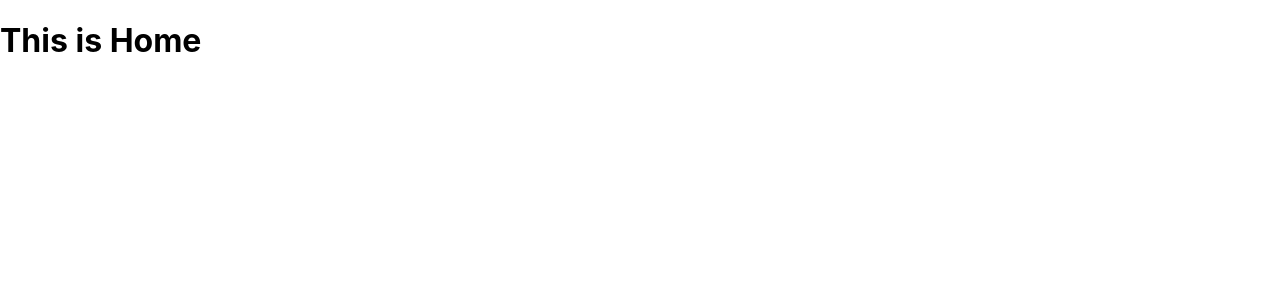
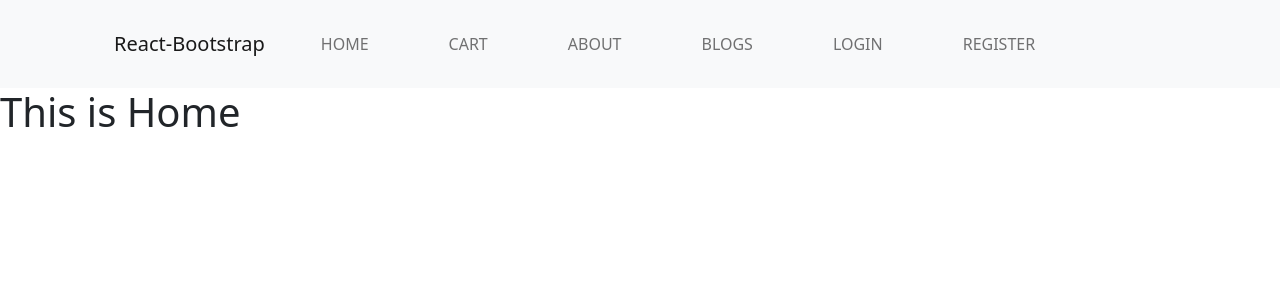
Before and after one commit to abdulmomin956/couple-capture, a React (Create React App) app: page / in a window 1280 px wide. Shown: the top 300 px of the page. Built offline with nearby package versions, Linux system fonts and the light colour scheme.

Commit message:
nav bar initiate

```diff
--- a/package.json
+++ b/package.json
@@ -6,7 +6,9 @@
     "@testing-library/jest-dom": "^5.16.4",
     "@testing-library/react": "^13.1.1",
     "@testing-library/user-event": "^13.5.0",
+    "bootstrap": "^5.1.3",
     "react": "^18.0.0",
+    "react-bootstrap": "^2.2.3",
     "react-dom": "^18.0.0",
     "react-router-dom": "^6.3.0",
     "react-scripts": "5.0.1",
--- a/public/index.html
+++ b/public/index.html
@@ -1,14 +1,12 @@
 <!DOCTYPE html>
 <html lang="en">
+
 <head>
   <meta charset="utf-8" />
   <link rel="icon" href="%PUBLIC_URL%/favicon.ico" />
   <meta name="viewport" content="width=device-width, initial-scale=1" />
   <meta name="theme-color" content="#000000" />
-    <meta
-      name="description"
-      content="Web site created using create-react-app"
-    />
+  <meta name="description" content="Web site created using create-react-app" />
   <link rel="apple-touch-icon" href="%PUBLIC_URL%/logo192.png" />
   <!--
       manifest.json provides metadata used when your web app is installed on a
@@ -24,8 +22,9 @@
       work correctly both with client-side routing and a non-root public URL.
       Learn how to configure a non-root public URL by running `npm run build`.
     -->
-    <title>React App</title>
+  <title>Couple Capture</title>
 </head>
+
 <body>
   <noscript>You need to enable JavaScript to run this app.</noscript>
   <div id="root"></div>
@@ -40,4 +39,5 @@
       To create a production bundle, use `npm run build` or `yarn build`.
     -->
 </body>
+
 </html>
--- a/src/App.js
+++ b/src/App.js
@@ -3,14 +3,17 @@ import './App.css';
 import About from './pages/About/About';
 import Blogs from './pages/Blogs/Blogs';
 import CheckOut from './pages/CheckOut/CheckOut';
+import Header from './pages/Header/Header';
 import Home from './pages/Home/Home';
 import Login from './pages/Login/Login';
 import NotFound from './pages/NotFound/NotFound';
 import Register from './pages/Register/Register';
+import 'bootstrap/dist/css/bootstrap.min.css';
 
 function App() {
   return (
     <div>
+      <Header></Header>
       <Routes>
         <Route path='/' element={<Home></Home>}></Route>
         <Route path='/checkout' element={<CheckOut></CheckOut>}></Route>
--- /dev/null
+++ b/src/pages/Header/Header.css
@@ -0,0 +1,14 @@
+.header a {
+    text-decoration: none;
+    text-align: center;
+}
+
+.header {
+    margin: 1rem auto;
+    width: 80%;
+    text-align: center;
+}
+
+nav a {
+    margin: 1rem 2rem;
+}
--- /dev/null
+++ b/src/pages/Header/Header.js
@@ -0,0 +1,29 @@
+import React from 'react';
+import { Container, Nav, Navbar, NavDropdown } from 'react-bootstrap';
+import { Link } from 'react-router-dom';
+import './Header.css'
+
+const Header = () => {
+    return (
+        <div>
+            <Navbar bg="light" expand="lg">
+                <Container>
+                    <Navbar.Brand as={Link} to="/">React-Bootstrap</Navbar.Brand>
+                    <Navbar.Toggle aria-controls="basic-navbar-nav" />
+                    <Navbar.Collapse id="basic-navbar-nav">
+                        <Nav className="me-auto">
+                            <Nav.Link as={Link} to="/">HOME</Nav.Link>
+                            <Nav.Link as={Link} to="/checkout">CART</Nav.Link>
+                            <Nav.Link as={Link} to="/about">ABOUT</Nav.Link>
+                            <Nav.Link as={Link} to="/blogs">BLOGS</Nav.Link>
+                            <Nav.Link as={Link} to="/login">LOGIN</Nav.Link>
+                            <Nav.Link as={Link} to="/register">REGISTER</Nav.Link>
+                        </Nav>
+                    </Navbar.Collapse>
+                </Container>
+            </Navbar>
+        </div>
+    );
+};
+
+export default Header;
```
Also changed, not shown: 1 other file (tests, documents, lock files or other folders). Lines whose indentation alone changed are shown as unchanged.
